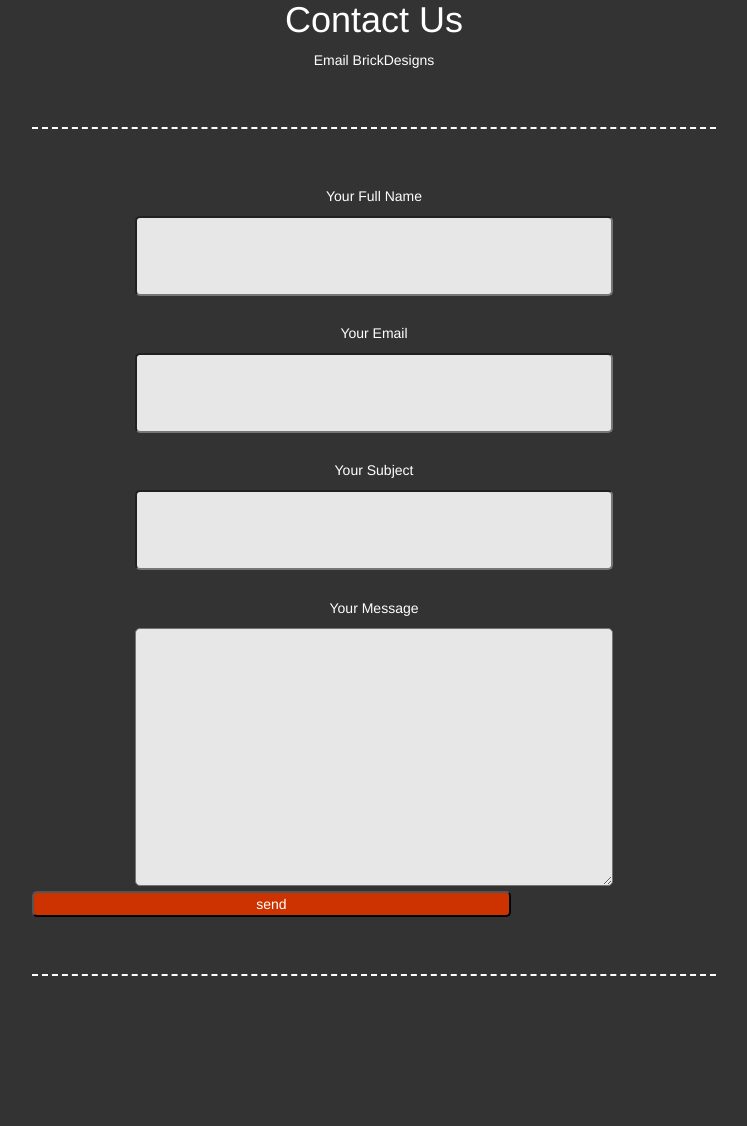
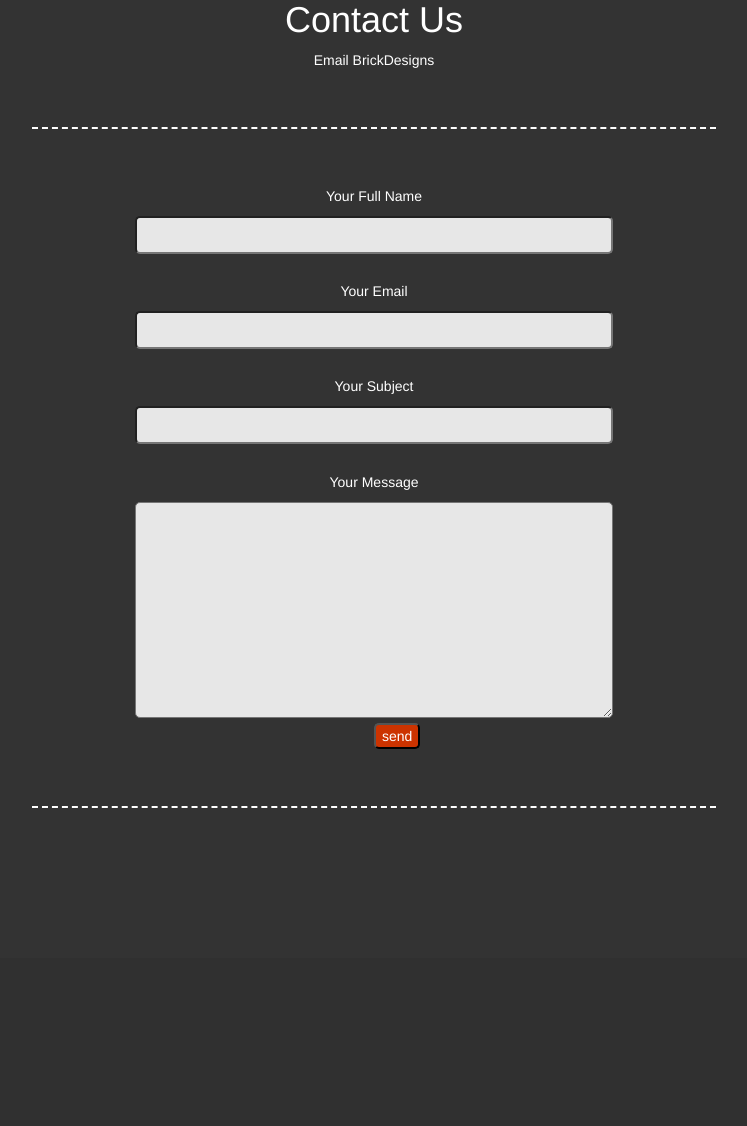
Before and after one commit to carsonandrew2/brickdesigns, a PHP site: page / in a window 1280 px wide. Shown: the part 2570-3696 px from the top of the page, without its empty margins (266-1013 px from the left). After the commit the page ends 3378 px from the top, so only its background shows below. Run offline with PHP 8.4, Linux system fonts and the light colour scheme.

Commit message:
Update scrolling-nav.css

```diff
--- a/css/scrolling-nav.css
+++ b/css/scrolling-nav.css
@@ -107,30 +107,30 @@ of those sections to manage the look and feel of the site. */
     background-color: #e7e7e7;
     border-radius: 5px;
     width: 70%;
-    padding: 2em;
+    padding: .5em;
 }
 .subject {
     background-color: #e7e7e7;
     border-radius: 5px;
     width: 70%;
-    padding: 2em;
+    padding: .5em;
 }
 .email {
     background-color: #e7e7e7;
     border-radius: 5px;
     width: 70%;
-    padding: 2em;
+    padding: .5em;
 }
 textarea {
     background-color: #e7e7e7;
     border-radius: 5px;
     width: 70%;
-    padding: 2em;
+    padding: .5em;
 }
 .submit {
     border-radius: 5px;
     color: white;
     background-color: #cc3300;
-    width: 70%;
     display: block;
+    margin-left: 50%;
 }
```
